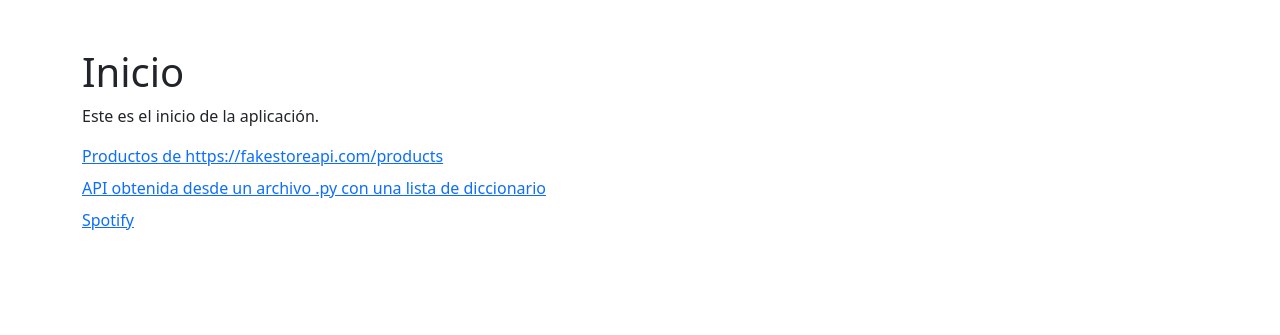
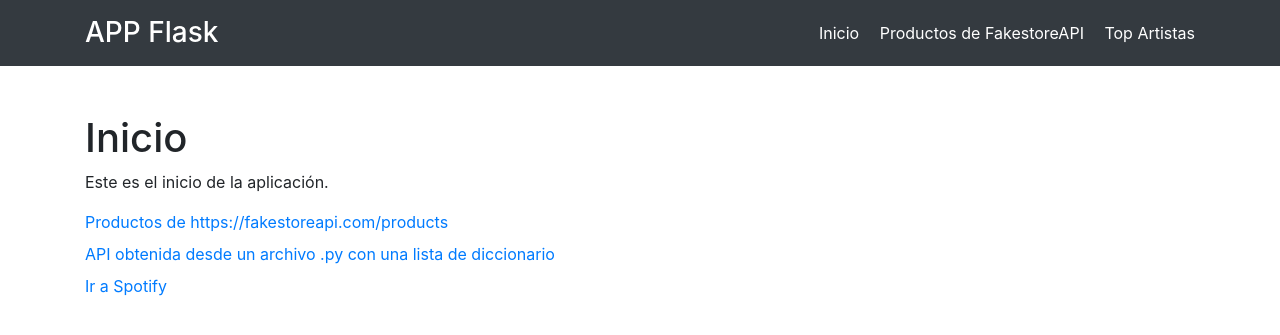
Before and after one commit to gvielza/flask_fakestoreapi, a Flask app: page / in a window 1280 px wide. Shown: the top 335 px of the page. Run offline with Flask 3, Linux system fonts and the light colour scheme; some libraries are stand-ins or nearby versions.

Commit message:
agregado header

```diff
--- a/app.py
+++ b/app.py
@@ -51,9 +51,6 @@ def api():
 
 @app.route("/spotify")
 def spotify():
-    print("Secret Key:", os.environ.get('SECRET_KEY'))
-    print("Client ID:", os.environ.get('CLIENT_ID'))
-    print("Client Secret:", os.environ.get('CLIENT_SECRET'))
     return render_template('spotify.html')
 
 @app.route('/login')
--- a/templates/carrito.html
+++ b/templates/carrito.html
@@ -28,7 +28,7 @@
     </style>
 </head>
 <body>
-
+{% include 'header.html' %}
 <div class="container cart-container">
     <h2 class="text-center">Carrito de Compras</h2>
 
--- /dev/null
+++ b/templates/header.html
@@ -0,0 +1,10 @@
+<header class="bg-dark text-white p-3">
+    <div class="container d-flex justify-content-between align-items-center">
+        <h1 class="h3 mb-0">APP Flask</h1>
+        <nav>
+            <a href="{{ url_for('index') }}" class="text-white mr-3">Inicio</a>
+            <a href="{{ url_for('productos') }}" class="text-white mr-3">Productos de FakestoreAPI</a>
+            <a href="{{ url_for('spotify') }}" class="text-white">Top Artistas</a>
+        </nav>
+    </div>
+</header>
--- a/templates/index.html
+++ b/templates/index.html
@@ -2,18 +2,19 @@
 <html lang="en">
 <head>
     <meta charset="UTF-8">
-    <link rel="stylesheet" href="https://cdn.jsdelivr.net/npm/bootstrap@5.3.3/dist/css/bootstrap.min.css">
+    <link href="https://stackpath.bootstrapcdn.com/bootstrap/4.5.2/css/bootstrap.min.css" rel="stylesheet">
     <title>Inicio</title>
 </head>
 <body>
+{% include 'header.html' %}
 <div class="container mt-5">
 <h1>Inicio</h1>
 <p>Este es el inicio de la aplicación.</p>
 
-<a href="{{ url_for('productos') }}" class="d-block mb-2"> Productos de https://fakestoreapi.com/products</a>
-<a href="{{ url_for('api') }}" class="d-block mb-2">API obtenida desde un archivo .py con una lista de diccionario</a>
+<a href="{{ url_for('productos') }}" class="d-block mb-2" target="_blank"> Productos de https://fakestoreapi.com/products</a>
+<a href="{{ url_for('api') }}" class="d-block mb-2" target="_blank">API obtenida desde un archivo .py con una lista de diccionario</a>
 
-<a href="{{ url_for('spotify') }}" class="d-block mb-2">Spotify</a>
+<a href="{{ url_for('spotify') }}" class="d-block mb-2" target="_blank">Ir a Spotify</a>
     </div>
 </body>
 </html>
--- a/templates/productos.html
+++ b/templates/productos.html
@@ -2,12 +2,13 @@
 <html lang="en">
 <head>
     <meta charset="UTF-8">
-    <link href="https://cdn.jsdelivr.net/npm/bootstrap@5.3.3/dist/css/bootstrap.min.css" rel="stylesheet" integrity="sha384-QWTKZyjpPEjISv5WaRU9OFeRpok6YctnYmDr5pNlyT2bRjXh0JMhjY6hW+ALEwIH" crossorigin="anonymous">
+    <link href="https://stackpath.bootstrapcdn.com/bootstrap/4.5.2/css/bootstrap.min.css" rel="stylesheet">
     <link rel="stylesheet" href="{{url_for('static', filename='css/estilos.css')}}">
 
     <title>Productos</title>
 </head>
 <body>
+{% include 'header.html' %}
 <div class="container" id="menu_productos">
     <div class="row align-items-center">
         <div class="col-md-6">
```
Also changed, not shown: templates/spotify.html (+19 -12 lines), 1 other file.
